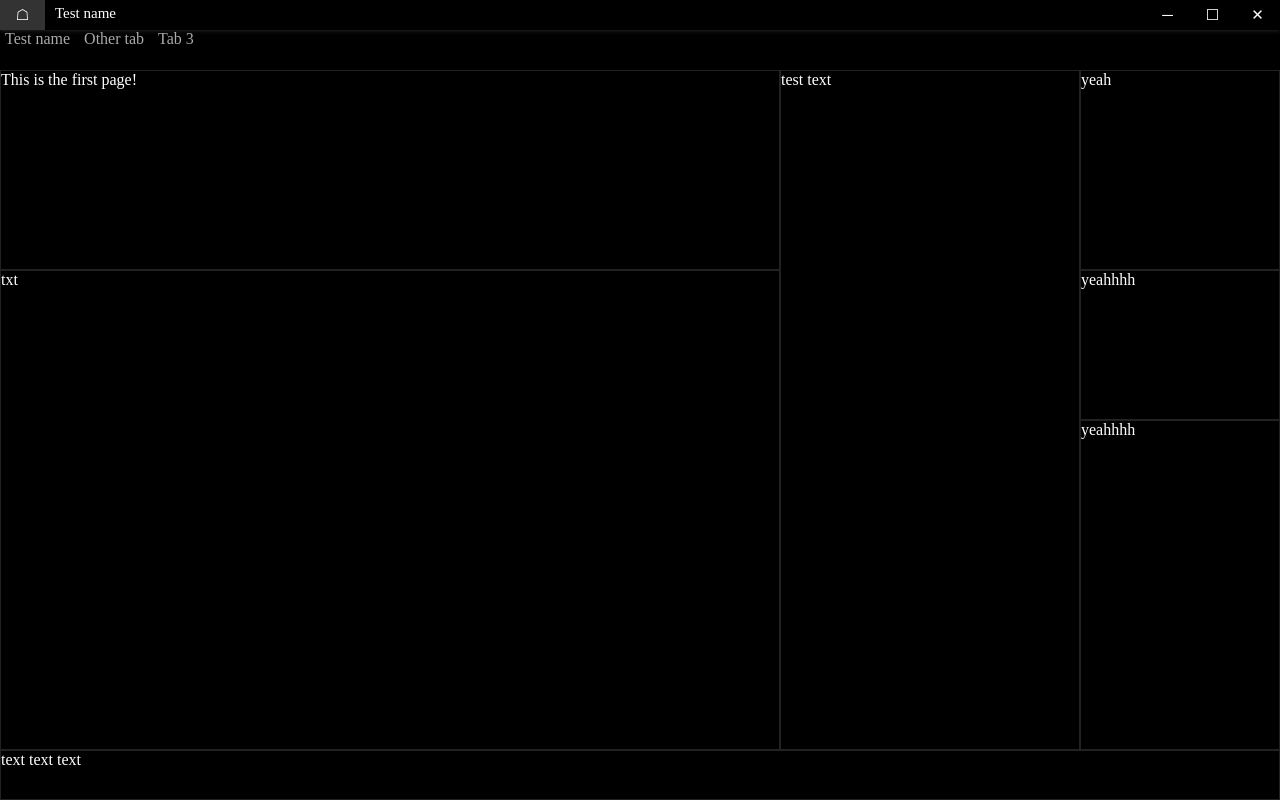
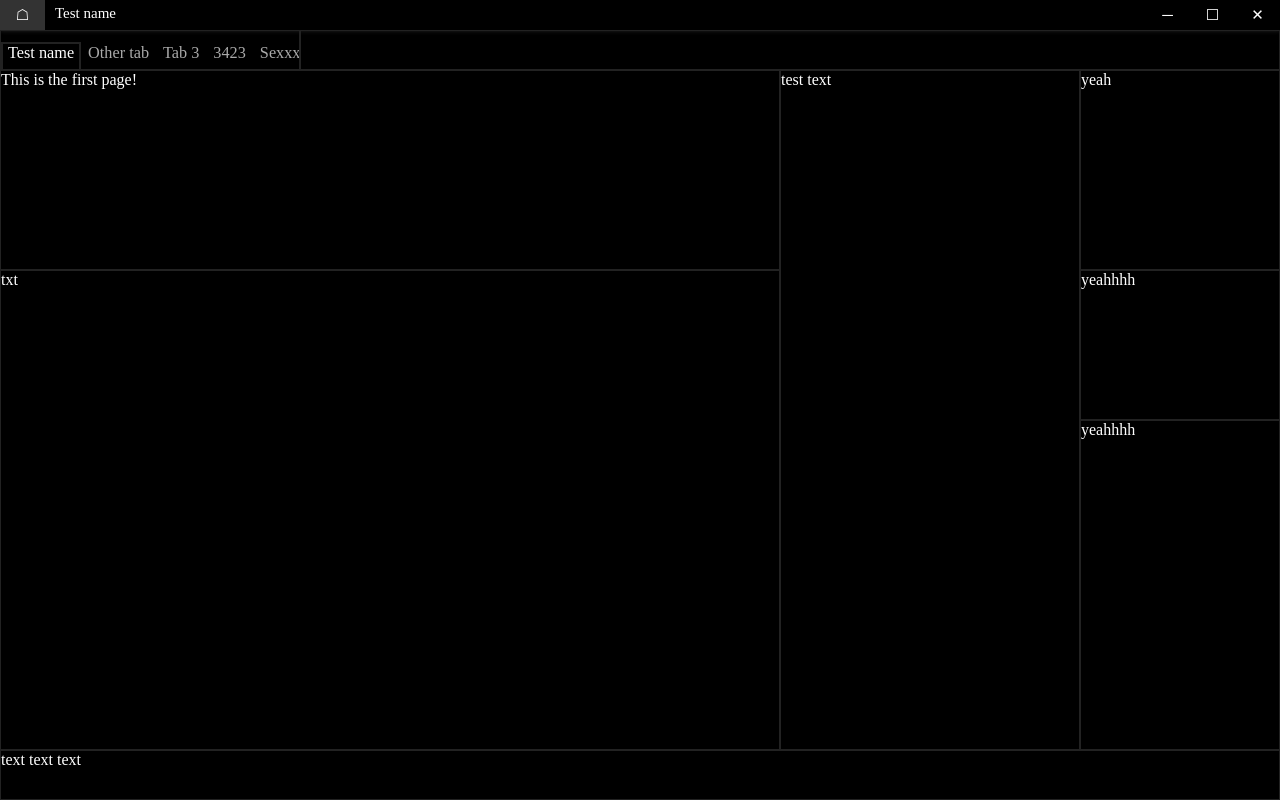
Before and after one commit to HJfod/ion, an Electron app: page test.html in a window 1280 px wide. Drawn offline with nearby package versions, Linux system fonts and the light colour scheme.

Commit message:
tabs fully work and look good!

```diff
--- a/ion-scripts/ion-main.css
+++ b/ion-scripts/ion-main.css
@@ -10,6 +10,8 @@
     --ion-app-titlebar-color:               rgb(0,0,0);
     --ion-app-titlebar-text-color:          rgb(255,255,255);
     --ion-app-main-color:                   rgb(0,0,0);
+    --ion-app-extra-color:                  rgb(0,0,0);
+    --ion-app-dark-color:                  rgb(0,0,0);
     --ion-app-shadow-size:                  5px;
     --ion-app-shadow-color:                 rgb(0,0,0);
 
@@ -26,6 +28,27 @@
     --ion-app-menu-option-text-size:        16px;
 
     --ion-app-tabs-padding:                 5px;
+
+    --ion-app-scrollbar-size:               10px;
+}
+
+::-webkit-scrollbar {
+    width: var(--ion-app-scrollbar-size);
+    height: var(--ion-app-scrollbar-size);
+}
+
+::-webkit-scrollbar-track {
+    background: var(--ion-app-panel-border-color);
+}
+
+::-webkit-scrollbar-thumb {
+    background: var(--ion-app-dark-color);
+    transition-duration: var(--gui-transition-time);
+}
+
+::-webkit-scrollbar-thumb:hover {
+    background: var(--ion-app-extra-color);
+    cursor: pointer;
 }
 
 body {
--- a/ion-scripts/ion-main.js
+++ b/ion-scripts/ion-main.js
@@ -13,8 +13,10 @@
 
 document.title = settings.getAttribute('app-name');
 html.style.setProperty('--ion-app-main-color', settings.getAttribute('main-color'));
+html.style.setProperty('--ion-app-extra-color', settings.getAttribute('extra-color'));
 html.style.setProperty('--ion-app-shadow-color', settings.getAttribute('shadow-color'));
-html.style.setProperty('--ion-app-panel-border-color', settings.getAttribute('panel-color'));
+html.style.setProperty('--ion-app-panel-border-color', settings.getAttribute('darker-color'));
+html.style.setProperty('--ion-app-dark-color', settings.getAttribute('dark-color'));
 html.style.setProperty('--ion-app-home-font', settings.getAttribute('font'));
 html.style.setProperty('--ion-app-menu-option-font', settings.getAttribute('font'));
 
--- a/ion-scripts/ion-menu-toolbox.css
+++ b/ion-scripts/ion-menu-toolbox.css
@@ -32,4 +32,5 @@
     padding: var(--ion-app-menu-option-pad);
     box-shadow: 0px 0px var(--ion-app-shadow-size) var(--ion-app-shadow-color);
     font-family: var(--ion-app-menu-option-font);
+    user-select: none;
 }
--- a/ion-scripts/ion-tabs.css
+++ b/ion-scripts/ion-tabs.css
@@ -7,6 +7,7 @@
     background-color: rgba(0,0,0,0.0);
     white-space: nowrap;
     user-select: none;
+    display: flex;
 }
 
 app-tab {
@@ -15,11 +16,21 @@
     background-color: rgba(0,0,0,0);
     user-select: none;
     font-family: var(--ion-app-menu-option-font);
-    padding: var(--ion-app-tabs-padding);
+    font-size: 20px;
+    padding-left: var(--ion-app-tabs-padding);
+    padding-right: var(--ion-app-tabs-padding);
     transition-duration: var(--ion-app-transition-duration);
+    align-self: flex-end;
+    border: calc( var(--ion-app-panel-border-size) * 2) solid rgba(0,0,0,0);
+    border-bottom: 0px solid rgba(0,0,0,0);
 }
 
-app-tab:hover {
+.app-tab-selected {
+    border-color: var(--ion-app-panel-border-color);
+    color: #fff;
+}
+
+app-tab:not(.app-tab-selected):hover {
     background-color: var(--ion-app-home-hover-color);
     cursor: pointer;
 }
--- a/ion-scripts/ion-tabs.js
+++ b/ion-scripts/ion-tabs.js
@@ -1,11 +1,25 @@
 function ion_tabs_switch_to(where, tab) {
-    pages = arr(document.getElementsByTagName('app-pages'));
+    const pages = arr(document.getElementsByTagName('app-pages'));
     for (i in pages) {
         if (pages[i].getAttribute('from') === where) {
-            arr(pages[i].children).forEach((item, index) => {
+            arr(pages[i].children).forEach((item) => {
                 item.style.display = 'none';
                 if (item.getAttribute('link') === tab) {
                     item.style.display = 'initial';
+                }
+            });
+            break;
+        }
+    }
+    const tabs = arr(document.getElementsByTagName('app-tabs'));
+    for (i in tabs) {
+        if (tabs[i].getAttribute('destination') === where) {
+            arr(tabs[i].children).forEach((item) => {
+                item.setAttribute('class', '');
+                item.style.color = tabs[i].getAttribute('text-color');
+                if (item.getAttribute('link') === tab) {
+                    item.setAttribute('class', 'app-tab-selected');
+                    item.style.color = tabs[i].getAttribute('selected-text-color');
                 }
             });
             break;
@@ -21,9 +35,9 @@
     connectedCallback() {
         arr(this.children).forEach((item, index) => {
             item.style.height = this.getAttribute('tab-height');
-            item.style.color = this.getAttribute('text-color');
+            item.style.fontSize = Number(this.getAttribute('tab-height').replace('px', '')) * 0.65 + 'px';
             if (item.hasAttribute('default')) {
-                ion_tabs_switch_to(this.getAttribute('destination'),item.getAttribute('link'));
+                ion_tabs_switch_to(this.getAttribute('destination'), item.getAttribute('link'));
             }
         });
     }
--- a/test.html
+++ b/test.html
@@ -12,7 +12,7 @@
 </head>
 <body>
 
-    <app-settings app-name="Test name 2" main-color="#000" shadow-color="rgba(255,255,255,0.2)" panel-color="#222" font="Segoe UI Light"></app-settings>
+    <app-settings app-name="Test name 2" main-color="#000" extra-color="#ca5" shadow-color="rgba(255,255,255,0.2)" dark-color="#555" darker-color="#222" font="Segoe UI Light"></app-settings>
 
     <app-titlebar name="Test name" background-color="#000" text-color="#fff" onhomeclick="alert('test')"></app-titlebar>
 
@@ -20,15 +20,30 @@
 
         <app-group direction="top-down">
 
-            <app-group size="40px" min-size="30px">
+            <app-group size="40px" min-size="30px" direction="left-right">
 
-                <app-tabs tab-height="30px" destination="tab-test" text-color="#aaa" selected-text-color="#fff" selected-color="#000"> <!-- plus-button="name: __prompt; tab-menu: {Option 1=>;Option 2=>{Option=>;O=>}}"-->
-                    <app-tab name="Test name" link="tab0" default></app-tab>
-                    <app-tab name="Other tab" link="tab4"></app-tab>
-                    <app-tab name="Tab 3" link="the-thrid"></app-tab>
-                </app-tabs>
+                <app-panel size="300px" min-size="30px" direction="left-right">
+
+                    <app-tabs tab-height="25px" destination="tab-test" text-color="#aaa" selected-text-color="#fff" selected-color="#000">
+                        <!-- plus-button="name: __prompt; tab-menu: {Option 1=>;Option 2=>{Option=>;O=>}}"-->
+                        <app-tab name="Test name" link="tab0" default></app-tab>
+                        <app-tab name="Other tab" link="tab4"></app-tab>
+                        <app-tab name="Tab 3" link="the-thrid"></app-tab>
+                        <app-tab name="3423" link=""></app-tab>
+                        <app-tab name="Sexxxxxxxxxxxxx" link=""></app-tab>
+                    </app-tabs>
+
+                </app-panel>
+
+                <app-dragger></app-dragger>
+
+                <app-panel>
+
+                </app-panel>
 
             </app-group>
+
+            <app-dragger></app-dragger>
 
             <app-group direction="left-right">
 
@@ -44,7 +59,7 @@
                                 <p>This is the second page!</p>
                             </app-page>
                             <app-page link="the-thrid">
-                                <p>Third page!</p>
+                                <p>Third page!</p><br /><br />
                                 <input type="checkbox" name="yeah"/>
                             </app-page>
                         </app-pages>
```
Also changed, not shown: README.md, 1 other file.
